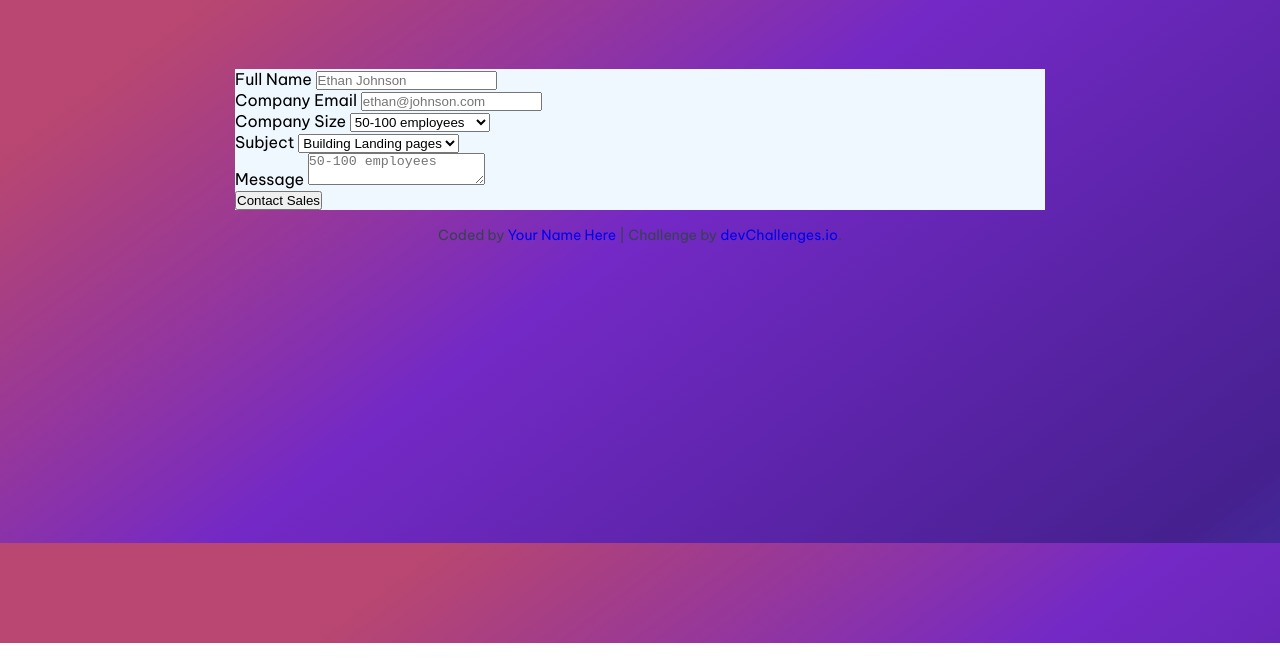
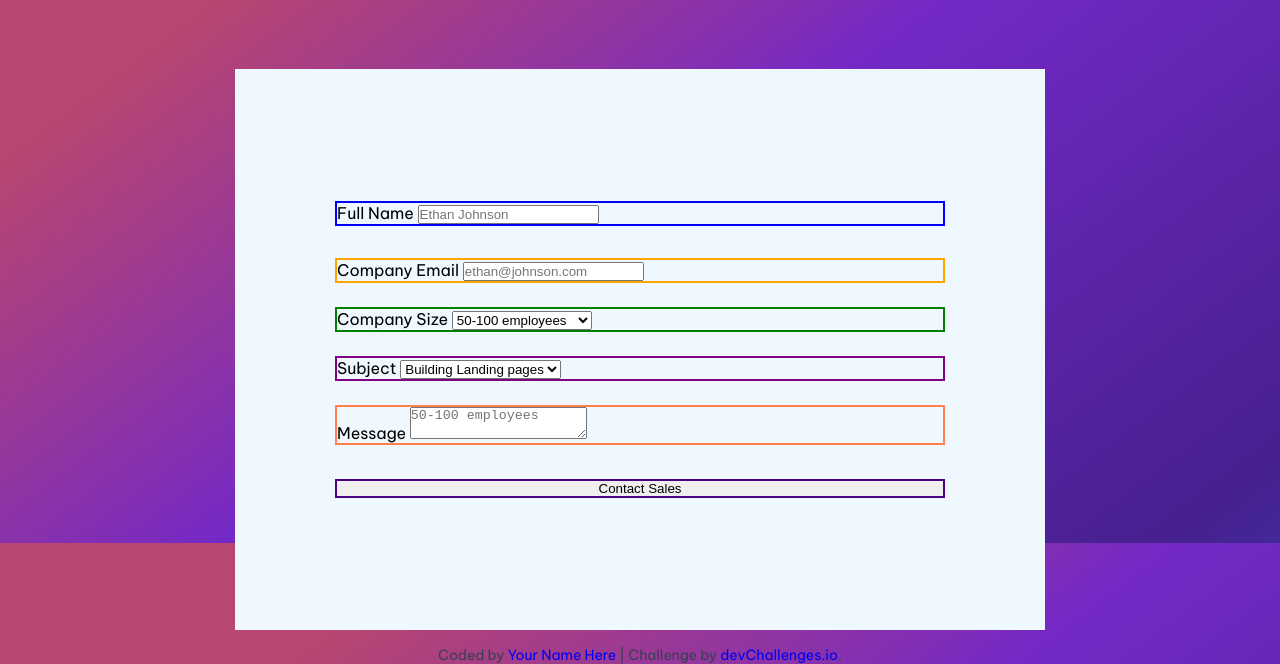
Before and after one commit to ks9927/Contact-Page-Challenge, a plain HTML site: page contact-page-master/index.html in a window 1280 px wide. Shown: the part 177-841 px from the top of the page. Before the commit the page ends 820 px from the top, so only its background shows below. Drawn offline with Linux system fonts and the light colour scheme.

Commit message:
added margins and borders

```diff
--- a/contact-page-master/styles.css
+++ b/contact-page-master/styles.css
@@ -29,11 +29,51 @@ body {
 .wrapper {
   background-color: aliceblue;
   max-width: 810px;
+  max-height: 100%;
   margin: auto;
+  padding: 100px;
 }
 
 
 
+.name-info {
+  border: solid 2px blue;
+  margin-top: 32px;
+  margin-bottom: 24px;
+}
+
+.email-info {
+  border: solid 2px orange;
+  margin-top: 32px;
+  margin-bottom: 24px;
+
+}
+
+.size-info {
+  border: solid 2px green;
+  margin-top: 24px;
+  margin-bottom: 24px;
+
+}
+
+.subject-info {
+  border: solid 2px purple;
+  margin-top: 24px;
+  margin-bottom: 24px;
+
+}
+
+.message-info {
+  border: solid 2px coral;
+  margin-top: 24px;
+  margin-bottom: 32px;
+}
+
+button {
+  border: solid 2px indigo;
+  width: 100%;
+  margin-bottom: 32px;
+}
 
 
 
```
